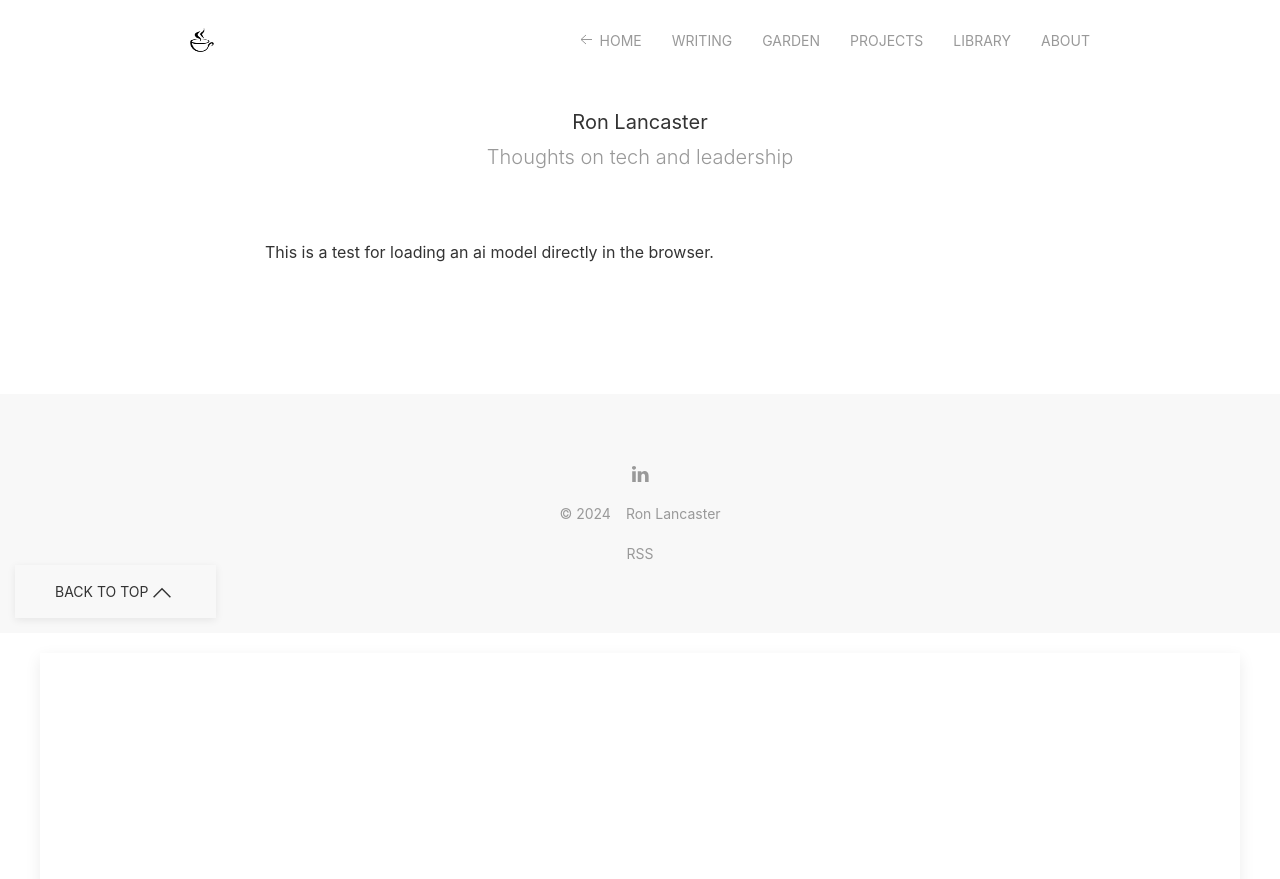
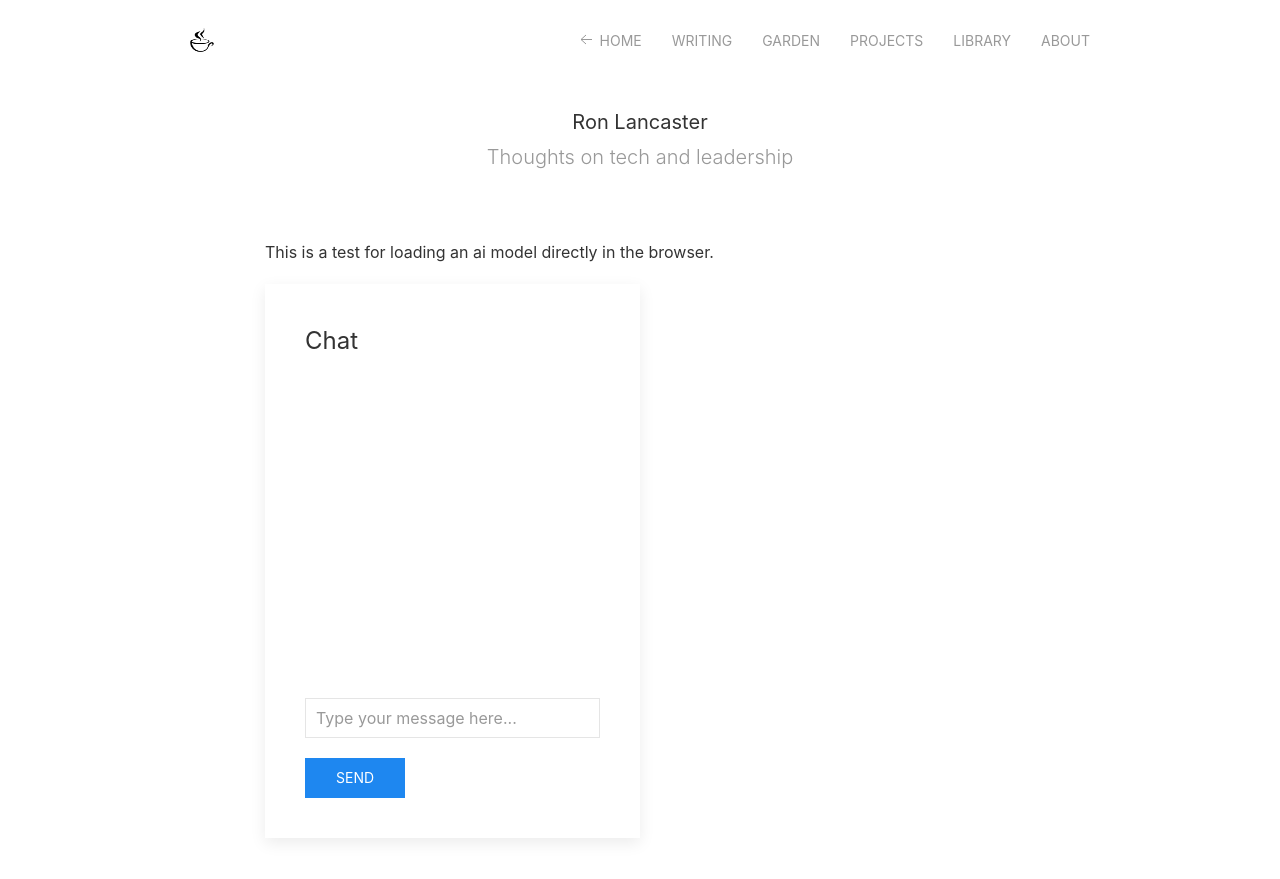
Before and after one commit to nyvyn/nyvyn.github.io, a Jekyll site: the page built from _projects/transformers.markdown, in a window 1280 px wide and 900 px high. Shown: the top 879 px of the window. Built offline with Jekyll 4.4.1, drawn with Linux system fonts in a browser that asks for light colours; nearby versions of some CDN libraries.

Commit message:
feat: Add UIkit chat interface to transformers.markdown file

```diff
--- a/_projects/transformers.markdown
+++ b/_projects/transformers.markdown
@@ -7,8 +7,15 @@ date: 2025-01-12
 
 This is a test for loading an ai model directly in the browser.
 
-<div id="chatInterface" style="margin-top: 20px;">
-
+<div class="uk-container">
+  <div class="uk-card uk-card-default uk-card-body uk-width-1-2@m">
+    <h3 class="uk-card-title">Chat</h3>
+    <div id="chatMessages" class="uk-height-medium uk-overflow-auto"></div>
+    <form id="chatForm" class="uk-margin">
+      <input class="uk-input" type="text" id="chatInput" placeholder="Type your message here...">
+      <button class="uk-button uk-button-primary uk-margin-top" type="submit">Send</button>
+    </form>
+  </div>
 </div>
 
 <script type="module">
```
